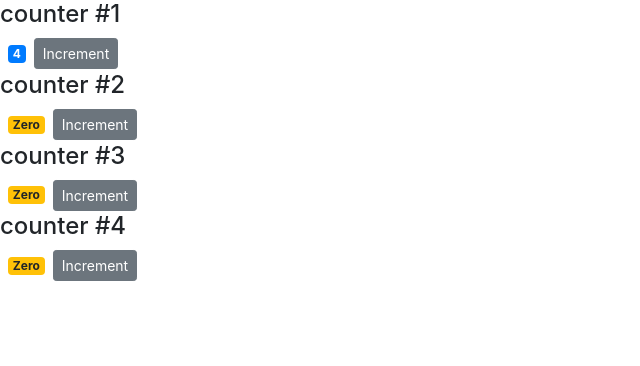
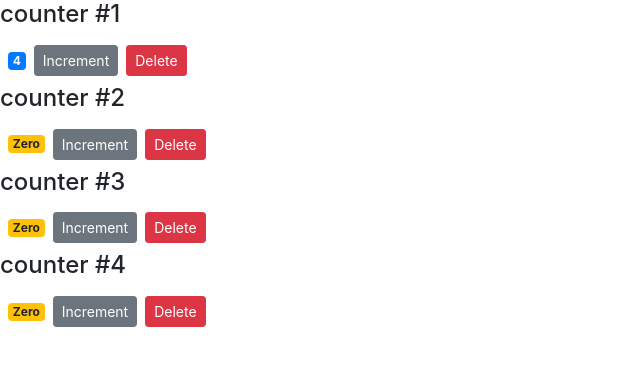
Before and after one commit to Noppagorn/ReactTutorial-Mosh-2, a React (Create React App) app: page / in a window 1280 px wide. Shown: the top 366 px of the page, without its empty margins (0-640 px from the left). Built offline with nearby package versions, Linux system fonts and the light colour scheme.

Commit message:
lern delete and encapsulate

```diff
--- a/src/components/counter.jsx
+++ b/src/components/counter.jsx
@@ -1,7 +1,7 @@
 import React, { Component } from "react";
 class Counter extends Component {
   state = {
-    value: this.props.value,
+    value: this.props.counter.value,
     tags: [], //["tag1", "tag2", "tag3"],
   };
 
@@ -31,8 +31,8 @@ class Counter extends Component {
   // }
 
   handleIncrement = (product) => {
-    console.log(product);
-    console.log("Increment Clicked", this);
+    //console.log(product);
+    //console.log("Increment Clicked", this);
     this.setState({ value: this.state.value + 1 });
   };
 
@@ -70,6 +70,12 @@ class Counter extends Component {
           >
             Increment
           </button>
+          <button
+            onClick={() => this.props.onDelete(this.props.counter.id)}
+            className="btn btn-danger btn-sm m-2"
+          >
+            Delete
+          </button>
         </div>
       )
     );
--- a/src/components/counters.jsx
+++ b/src/components/counters.jsx
@@ -10,11 +10,24 @@ class Counters extends Component {
       { id: 4, value: 0 },
     ],
   };
+
+  handleDelete = (counterID) => {
+    console.log("Event Handler Called", counterID);
+    const counters = this.state.counters.filter((c) => c.id !== counterID);
+    this.setState({ counters });
+  };
+
   render() {
     return (
       <div>
         {this.state.counters.map((counter) => (
-          <Counter key={counter.id} value={counter.value} id={counter.id}>
+          <Counter
+            key={counter.id}
+            onDelete={this.handleDelete}
+            counter={counter}
+            // value={counter.value}
+            // id={counter.id}
+          >
             <h4>counter #{counter.id}</h4>
           </Counter>
         ))}
```
